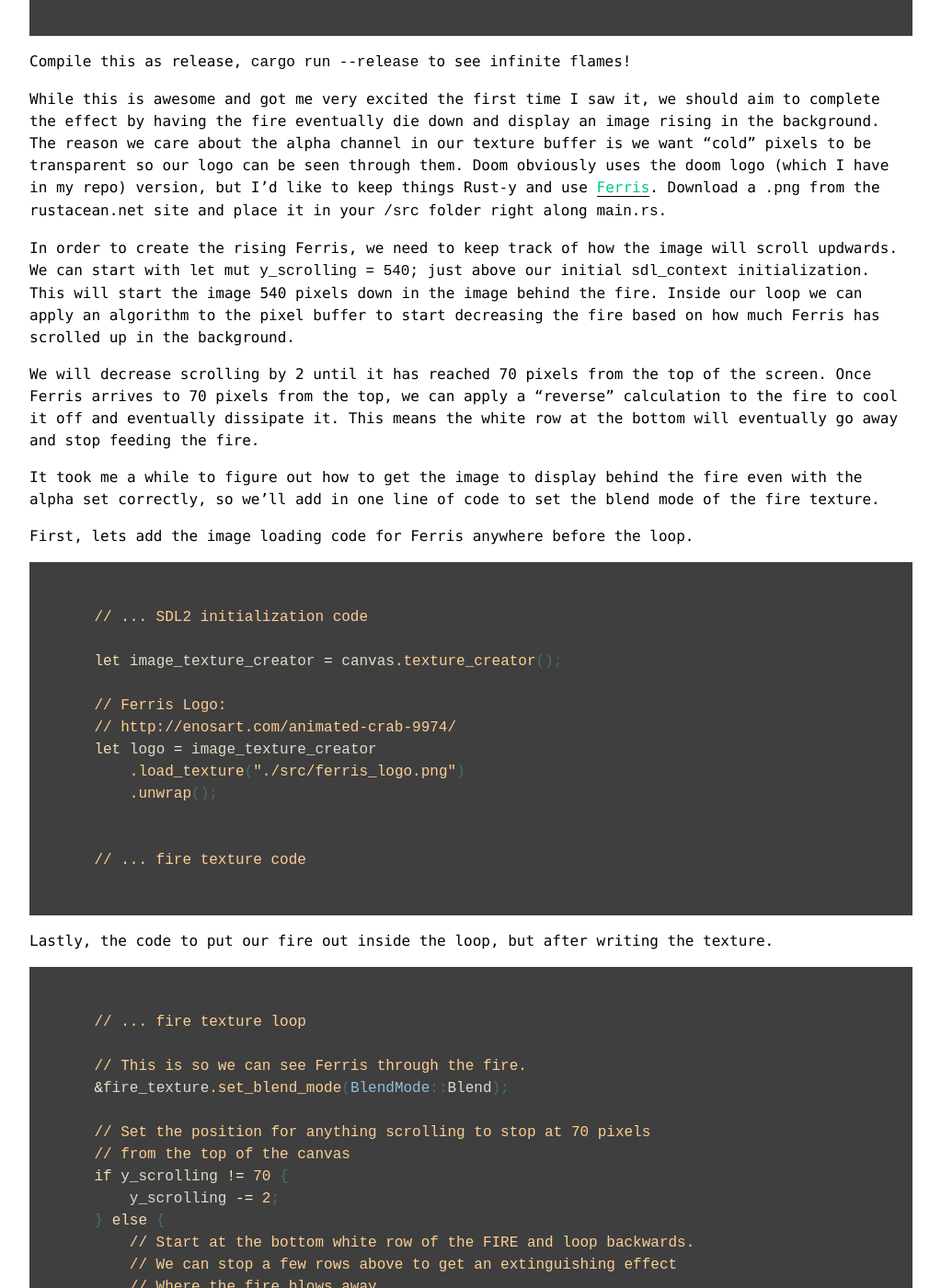
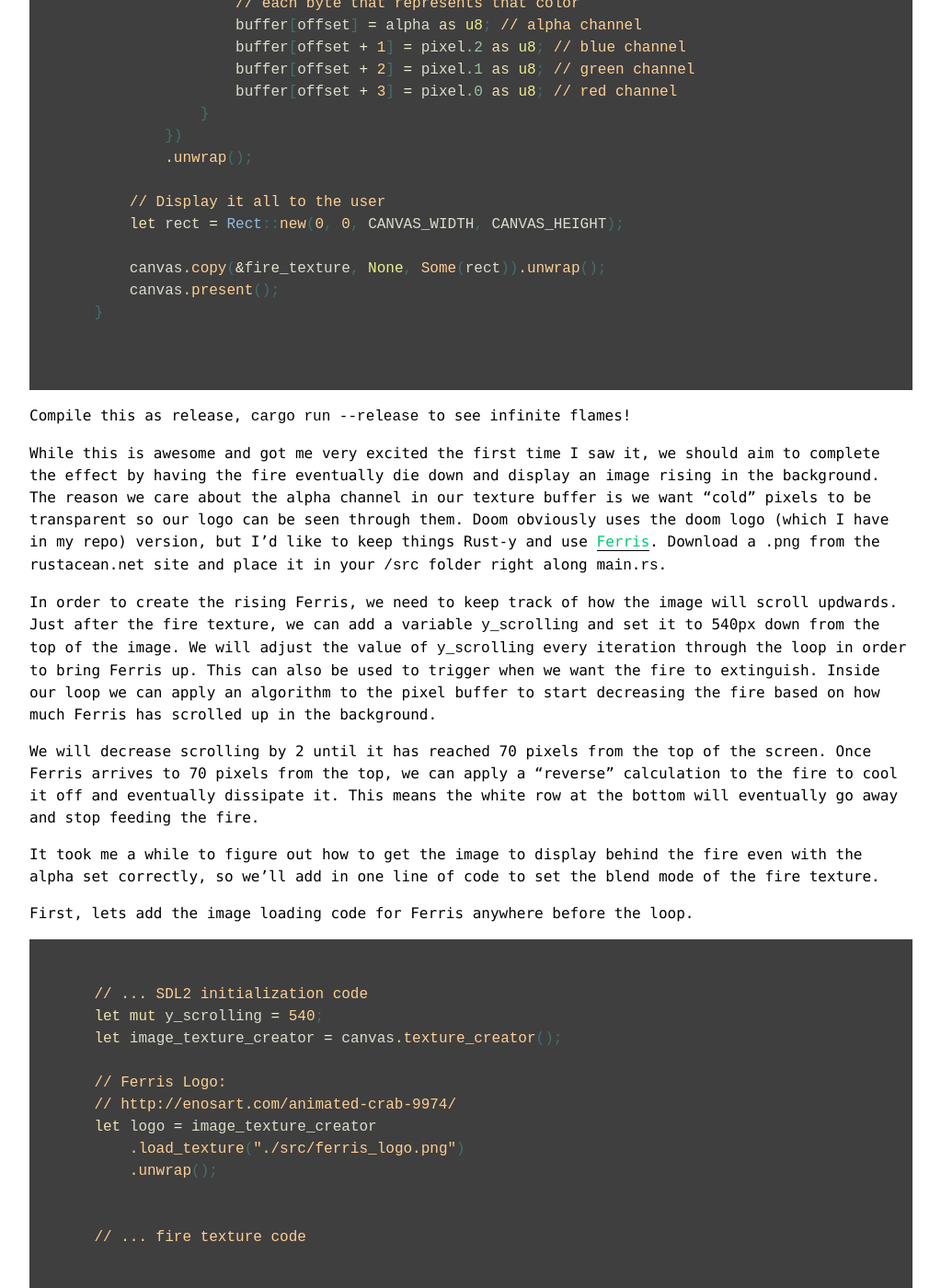
Before and after one commit to notryanb/notryanb.github.io, a Jekyll site: the page built from _posts/2019-06-05-rust-doom-fire-fx.md, in a window 1280 px wide and 1400 px high, scrolled down 8870 px. Shown: the whole window at 92% size, without its empty margins (128-1151 px from the left). Built offline with Jekyll 4.4.1, drawn with Linux system fonts in a browser that asks for light colours; some of the changed text lies outside the part shown.

Commit message:
Add some changes to the logo explanation

````diff
--- a/_posts/2019-06-05-rust-doom-fire-fx.md
+++ b/_posts/2019-06-05-rust-doom-fire-fx.md
@@ -254,8 +256,22 @@ pub fn spread_fire(cursor: u32, pixel_buffer: &mut Vec<u32>) {
 We're basically done with the fire algorithm.
 The rest of this article will deal with passing these computed colors to SDL2 so we can see the work we've done.
 Add the following code at the top of main to import everything we'll need for using SDL2.
+We'll also need to include SDL2 to our `Cargo.toml`
 
 ```rust
+// Cargo.toml
+
+[dependencies]
+rand = "0.6.3"
+
+[dependencies.sdl2]
+version = "0.32.1"
+default-features = false
+features = ["image"]
+
+
+
+// ----------  /src/main.rs
 extern crate sdl2;
 
 use rand::Rng;
@@ -391,8 +407,9 @@ and use [Ferris].
 Download a `.png` from the rustacean.net site and place it in your `/src` folder right along `main.rs`.
 
 In order to create the rising Ferris, we need to keep track of how the image will scroll updwards.
-We can start with `let mut y_scrolling = 540;` just above our initial `sdl_context` initialization.
-This will start the image 540 pixels down in the image behind the fire.
+Just after the fire texture, we can add a variable `y_scrolling` and set it to 540px down from the top of the image.
+We will adjust the value of `y_scrolling` every iteration through the loop in order to bring Ferris up.
+This can also be used to trigger when we want the fire to extinguish.
 Inside our loop we can apply an algorithm to the pixel buffer to start decreasing the fire based on how much
 Ferris has scrolled up in the background.
 
@@ -408,7 +425,7 @@ First, lets add the image loading code for Ferris anywhere before the loop.
 
 ```rust
     // ... SDL2 initialization code
-
+    let mut y_scrolling = 540;
     let image_texture_creator = canvas.texture_creator();
 
     // Ferris Logo:
````
Also changed, not shown: other parts of _posts/2019-06-05-rust-doom-fire-fx.md (+3 -1 lines).
